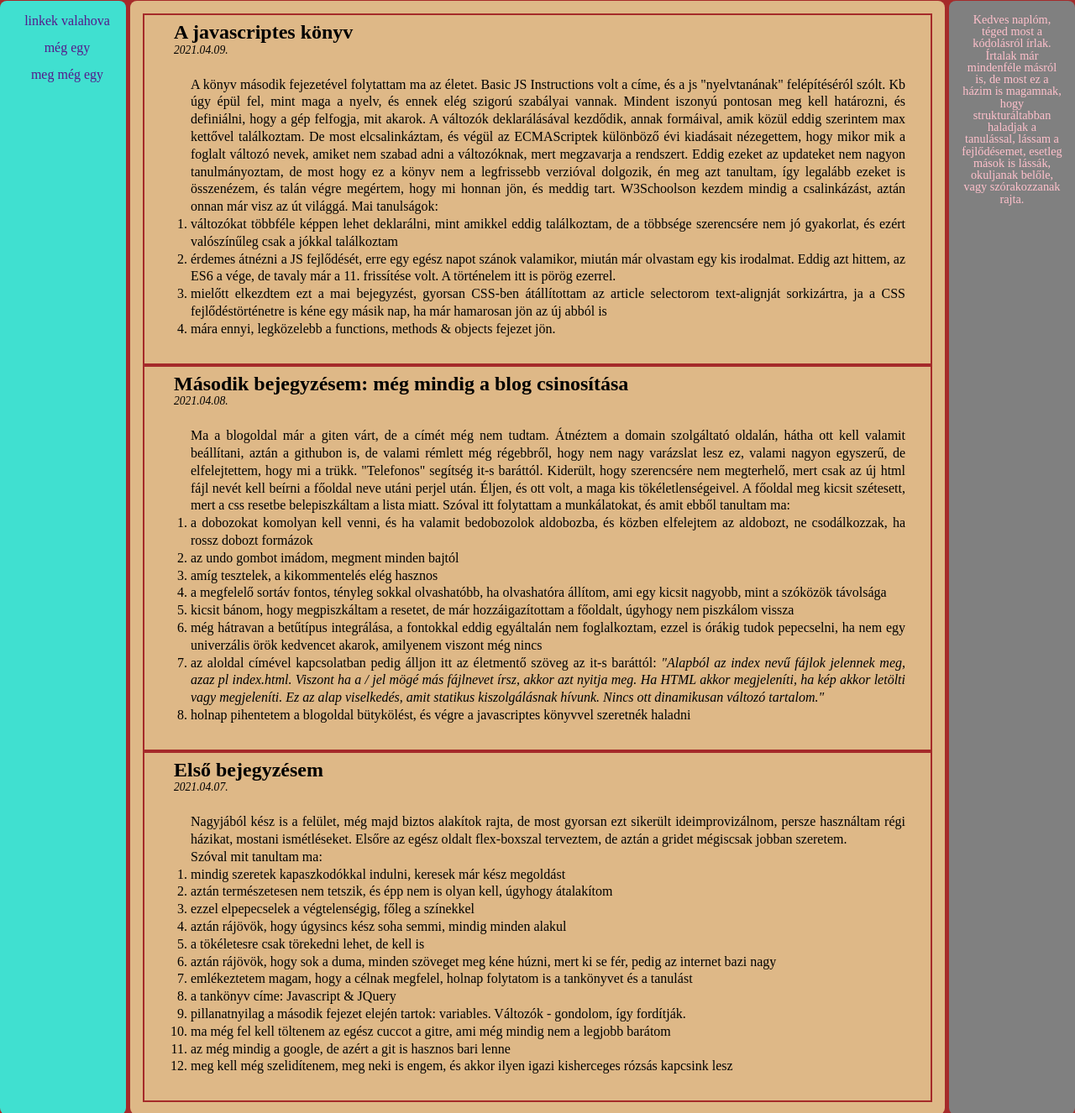
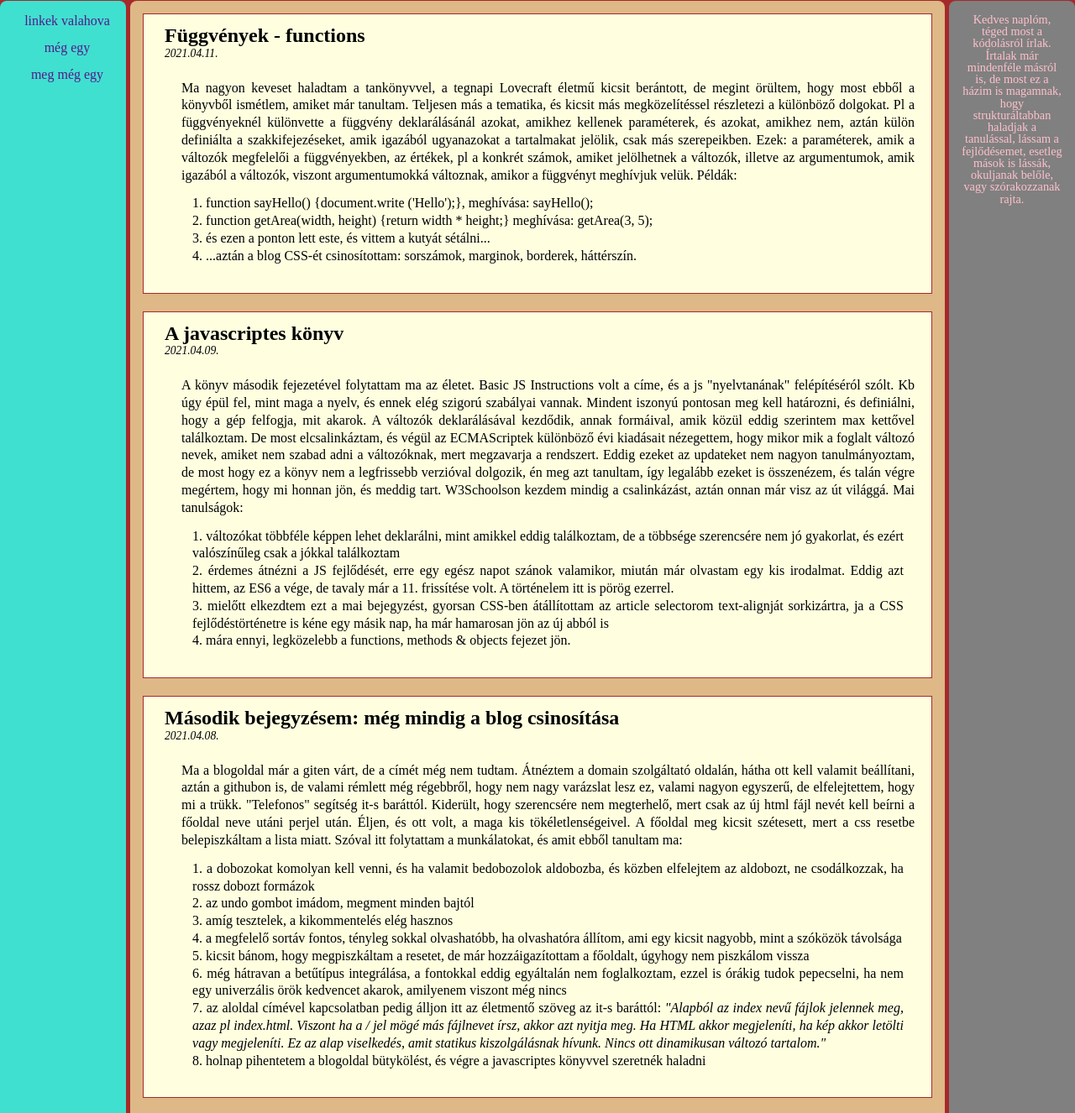
Before and after one commit to Nrazsfi/introductionpage, a plain HTML site: page blog.html in a window 1280 px wide. Shown: the part 66-1392 px from the top of the page at 84% size. Drawn offline with Linux system fonts and the light colour scheme.

Commit message:
style2: sorszámok, border, margin, bg-color . blog: functions

```diff
--- a/blog.html
+++ b/blog.html
@@ -20,6 +20,28 @@
     	<div class="content">
         <section class="section">
           <legend class="legend">
+            <h1 class="legendh1">Függvények - functions</h1>
+            <time class="time" datetime="2021-04-09 20:00"><i>2021.04.11.</i></time>
+            <article class="article">Ma nagyon keveset haladtam a tankönyvvel, a tegnapi Lovecraft életmű kicsit berántott,
+              de megint örültem, hogy most ebből a könyvből ismétlem, amiket már tanultam. Teljesen más
+              a tematika, és kicsit más megközelítéssel részletezi a különböző dolgokat. Pl a függvényeknél különvette
+              a függvény deklarálásánál azokat, amikhez kellenek paraméterek, és azokat, amikhez nem, aztán
+              külön definiálta a szakkifejezéseket, amik igazából ugyanazokat a tartalmakat jelölik, csak más
+              szerepeikben. Ezek: a paraméterek, amik a változók megfelelői a függvényekben, az értékek, pl a konkrét
+              számok, amiket jelölhetnek a változók, illetve az argumentumok, amik igazából a változók, viszont
+              argumentumokká változnak, amikor a függvényt meghívjuk velük. Példák:
+              <ol class="ordered_list">
+                <li class="olli">function sayHello() {document.write ('Hello');}, meghívása: sayHello();</li>
+                <li class="olli">function getArea(width, height) {return width * height;} meghívása: getArea(3, 5);</li>
+                <li class="olli">és ezen a ponton lett este, és vittem a kutyát sétálni...</li>
+               <li class="olli">...aztán a blog CSS-ét csinosítottam: sorszámok, marginok, borderek, háttérszín.</li>
+              </ol>
+            </article>
+          </legend>
+        </section>
+    </br>
+        <section class="section">
+          <legend class="legend">
             <h1 class="legendh1">A javascriptes könyv</h1>
             <time class="time" datetime="2021-04-09 20:00"><i>2021.04.09.</i></time>
             <article class="article">A könyv második fejezetével folytattam ma az életet. Basic JS Instructions volt a címe,
@@ -32,19 +54,20 @@
               összenézem, és talán végre megértem, hogy mi honnan jön, és meddig tart. W3Schoolson kezdem mindig a csalinkázást,
               aztán onnan már visz az út világgá. Mai tanulságok:
               <ol class="ordered_list">
-                <li>változókat többféle képpen lehet deklarálni, mint amikkel eddig találkoztam, de a
+                <li class="olli">változókat többféle képpen lehet deklarálni, mint amikkel eddig találkoztam, de a
                   többsége szerencsére nem jó gyakorlat, és ezért valószínűleg csak a jókkal találkoztam</li>
-                <li>érdemes átnézni a JS fejlődését, erre egy egész napot szánok valamikor,
+                <li class="olli">érdemes átnézni a JS fejlődését, erre egy egész napot szánok valamikor,
                    miután már olvastam egy kis irodalmat. Eddig azt hittem, az ES6 a vége, de tavaly már
                    a 11. frissítése volt. A történelem itt is pörög ezerrel.</li>
-                <li>mielőtt elkezdtem ezt a mai bejegyzést, gyorsan CSS-ben átállítottam az article
+                <li class="olli">mielőtt elkezdtem ezt a mai bejegyzést, gyorsan CSS-ben átállítottam az article
                   selectorom text-alignját sorkizártra, ja a CSS fejlődéstörténetre is kéne egy másik nap, ha
                   már hamarosan jön az új abból is</li>
-                <li>mára ennyi, legközelebb a functions, methods & objects fejezet jön.</li>
+                <li class="olli">mára ennyi, legközelebb a functions, methods & objects fejezet jön.</li>
               </ol>
             </article>
           </legend>
         </section>
+    </br>
         <section class="section">
           <legend class="legend">
             <h1 class="legendh1">Második bejegyzésem: még mindig a blog csinosítása</h1>
@@ -56,24 +79,25 @@
               a főoldal neve utáni perjel után. Éljen, és ott volt, a maga kis tökéletlenségeivel. A főoldal meg kicsit szétesett,
               mert a css resetbe belepiszkáltam a lista miatt. Szóval itt folytattam a munkálatokat, és amit ebből tanultam ma:
               <ol class="ordered_list">
-                <li>a dobozokat komolyan kell venni, és ha valamit bedobozolok aldobozba, és közben elfelejtem az aldobozt,
+                <li class="olli">a dobozokat komolyan kell venni, és ha valamit bedobozolok aldobozba, és közben elfelejtem az aldobozt,
                   ne csodálkozzak, ha rossz dobozt formázok</li>
-                <li>az undo gombot imádom, megment minden bajtól</li>
-                <li>amíg tesztelek, a kikommentelés elég hasznos</li>
-                <li>a megfelelő sortáv fontos, tényleg sokkal olvashatóbb, ha olvashatóra állítom, ami egy kicsit nagyobb,
+                <li class="olli">az undo gombot imádom, megment minden bajtól</li>
+                <li class="olli">amíg tesztelek, a kikommentelés elég hasznos</li>
+                <li class="olli">a megfelelő sortáv fontos, tényleg sokkal olvashatóbb, ha olvashatóra állítom, ami egy kicsit nagyobb,
                   mint a szóközök távolsága</li>
-                <li>kicsit bánom, hogy megpiszkáltam a resetet, de már hozzáigazítottam a főoldalt, úgyhogy nem piszkálom vissza</li>
-                <li>még hátravan a betűtípus integrálása, a fontokkal eddig egyáltalán nem foglalkoztam, ezzel is órákig tudok pepecselni,
+                <li class="olli">kicsit bánom, hogy megpiszkáltam a resetet, de már hozzáigazítottam a főoldalt, úgyhogy nem piszkálom vissza</li>
+                <li class="olli">még hátravan a betűtípus integrálása, a fontokkal eddig egyáltalán nem foglalkoztam, ezzel is órákig tudok pepecselni,
                   ha nem egy univerzális örök kedvencet akarok, amilyenem viszont még nincs</li>
-                <li>az aloldal címével kapcsolatban pedig álljon itt az életmentő szöveg az it-s baráttól: <i>"Alapból az index nevű fájlok
+                <li class="olli">az aloldal címével kapcsolatban pedig álljon itt az életmentő szöveg az it-s baráttól: <i>"Alapból az index nevű fájlok
                   jelennek meg, azaz pl index.html. Viszont ha a / jel mögé más fájlnevet írsz, akkor azt nyitja meg. Ha HTML akkor
                   megjeleníti, ha kép akkor letölti vagy megjeleníti. Ez az alap viselkedés, amit statikus kiszolgálásnak hívunk.
                   Nincs ott dinamikusan változó tartalom."</i></li>
-                <li>holnap pihentetem a blogoldal bütykölést, és végre a javascriptes könyvvel szeretnék haladni</li>
+                <li class="olli">holnap pihentetem a blogoldal bütykölést, és végre a javascriptes könyvvel szeretnék haladni</li>
               </ol>
             </article>
           </legend>
         </section>
+    </br>
         <section class="section">
           <legend class="legend">
             <h1 class="legendh1">Első bejegyzésem</h1>
@@ -83,19 +107,19 @@
               flex-boxszal terveztem, de aztán a gridet mégiscsak jobban szeretem. <br>
               Szóval mit tanultam ma:
               <ol class="ordered_list">
-                <li>mindig szeretek kapaszkodókkal indulni, keresek már kész megoldást</li>
-                <li>aztán természetesen nem tetszik, és épp nem is olyan kell, úgyhogy átalakítom</li>
-                <li>ezzel elpepecselek a végtelenségig, főleg a színekkel</li>
-                <li>aztán rájövök, hogy úgysincs kész soha semmi, mindig minden alakul</li>
-                <li>a tökéletesre csak törekedni lehet, de kell is</li>
-                <li>aztán rájövök, hogy sok a duma, minden szöveget meg kéne húzni, mert ki se fér,
+                <li class="olli">mindig szeretek kapaszkodókkal indulni, keresek már kész megoldást</li>
+                <li class="olli">aztán természetesen nem tetszik, és épp nem is olyan kell, úgyhogy átalakítom</li>
+                <li class="olli">ezzel elpepecselek a végtelenségig, főleg a színekkel</li>
+                <li class="olli">aztán rájövök, hogy úgysincs kész soha semmi, mindig minden alakul</li>
+                <li class="olli">a tökéletesre csak törekedni lehet, de kell is</li>
+                <li class="olli">aztán rájövök, hogy sok a duma, minden szöveget meg kéne húzni, mert ki se fér,
                   pedig az internet bazi nagy</li>
-                <li>emlékeztetem magam, hogy a célnak megfelel, holnap folytatom is a tankönyvet és a tanulást</li>
-                <li>a tankönyv címe: Javascript & JQuery</li>
-                <li>pillanatnyilag a második fejezet elején tartok: variables. Változók - gondolom, így fordítják.</li>
-                <li>ma még fel kell töltenem az egész cuccot a gitre, ami még mindig nem a legjobb barátom</li>
-                <li>az még mindig a google, de azért a git is hasznos bari lenne</li>
-                <li>meg kell még szelidítenem, meg neki is engem, és akkor ilyen igazi kisherceges rózsás kapcsink lesz</li>
+                <li class="olli">emlékeztetem magam, hogy a célnak megfelel, holnap folytatom is a tankönyvet és a tanulást</li>
+                <li class="olli">a tankönyv címe: Javascript & JQuery</li>
+                <li class="olli">pillanatnyilag a második fejezet elején tartok: variables. Változók - gondolom, így fordítják.</li>
+                <li class="olli">ma még fel kell töltenem az egész cuccot a gitre, ami még mindig nem a legjobb barátom</li>
+                <li class="olli">az még mindig a google, de azért a git is hasznos bari lenne</li>
+                <li class="olli">meg kell még szelidítenem, meg neki is engem, és akkor ilyen igazi kisherceges rózsás kapcsink lesz</li>
               </ol>
             </article>
           </legend>
--- a/style2.css
+++ b/style2.css
@@ -89,13 +89,14 @@ font-size: 100%;
 }
 
 .section {
-  border: 2px solid brown;
+  border: 1px solid brown;
+  background-color: lightyellow;
 }
 
 .legend {
   text-align: left;
   margin-left: 25px;
-  padding: 10px;
+  margin-top: 15px;
 }
 
 .legendh1 {
@@ -110,6 +111,11 @@ font-size: 100%;
   margin: 15px;
   padding: 5px;
   text-align: justify;
+}
+
+.ordered_list {
+  list-style-position: inside;
+  margin: 1.5%
 }
 .sidebar {
   grid-row-start:sidebar;
```
